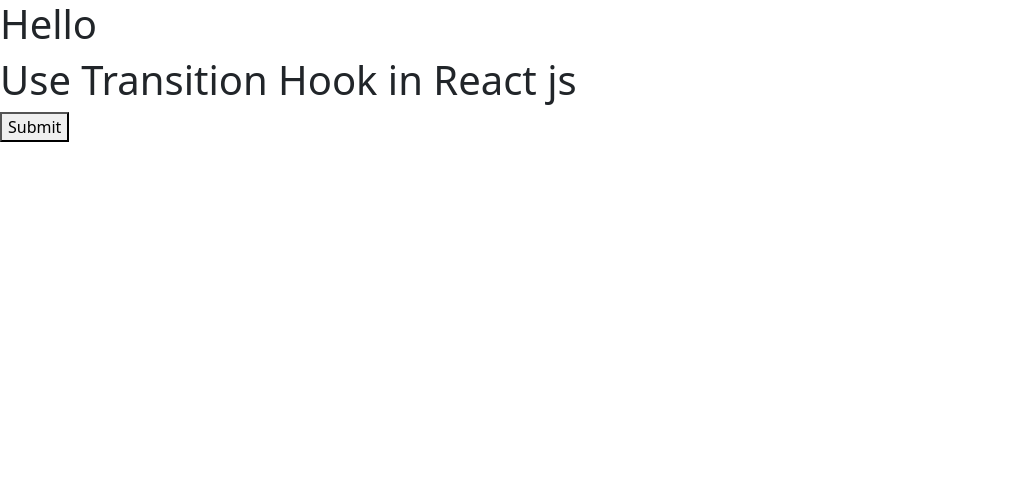
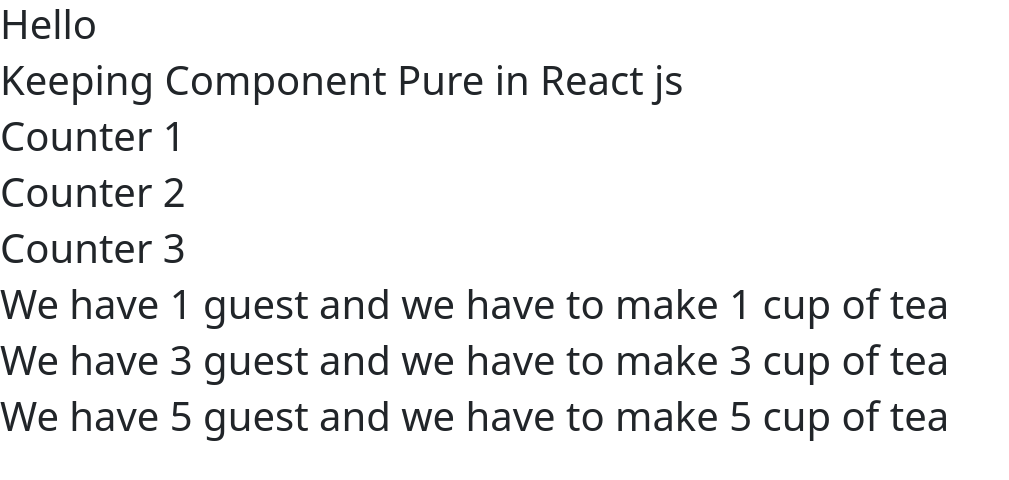
Before and after one commit to Sumit1164/React.js_Learning, a React (Vite) app: page / in a window 1280 px wide. Shown: the top 480 px of the page, without its empty margins (0-1009 px from the left). Built offline with nearby package versions, Linux system fonts and the light colour scheme.

Commit message:
Keeping Component Pure in React js

```diff
--- a/src/App.jsx
+++ b/src/App.jsx
@@ -31,6 +31,7 @@
 import ForwardRefs from "./ForwardRefs";
 import UseFormStatusHook from "./UseFormStatusHook";
 import UseTransitionsReact from "./UseTransitionsReact";
+import ComponentPureInReact from "./ComponentPureInReact";
 
 function App() {
   /*
@@ -205,9 +206,10 @@
       <h1>Forward Ref</h1>
       <ForwardRefs ref={inputRef} />
       <button onClick={updateInput}>Update Input Field</button>
-      <UseFormStatusHook />  */}
+      <UseFormStatusHook />
+      <UseTransitionsReact />   */}
 
-      <UseTransitionsReact />
+      <ComponentPureInReact />
     </div>
 
 
--- /dev/null
+++ b/src/ComponentPureInReact.jsx
@@ -0,0 +1,27 @@
+// let guest =0
+const ComponentPureInReact = () => {
+    return (
+        <>
+            <h1>Keeping Component Pure in React js</h1>
+            <Counter count={ 1 } />
+            <Counter count={ 2 }/>
+            <Counter count={3} />
+            <Tea guest ={1} />
+            <Tea guest ={3} />
+            <Tea guest ={5} />
+        </>
+    )
+
+}
+const Counter = ({count}) => {
+        return <h1>Counter {count}</h1>
+}
+
+const Tea = ({ guest }) => {
+    // guest = guest+1
+    return (
+        <h1>We have {guest } guest and we have to make { guest} cup of tea</h1>
+    )
+}
+
+export default ComponentPureInReact;
```
